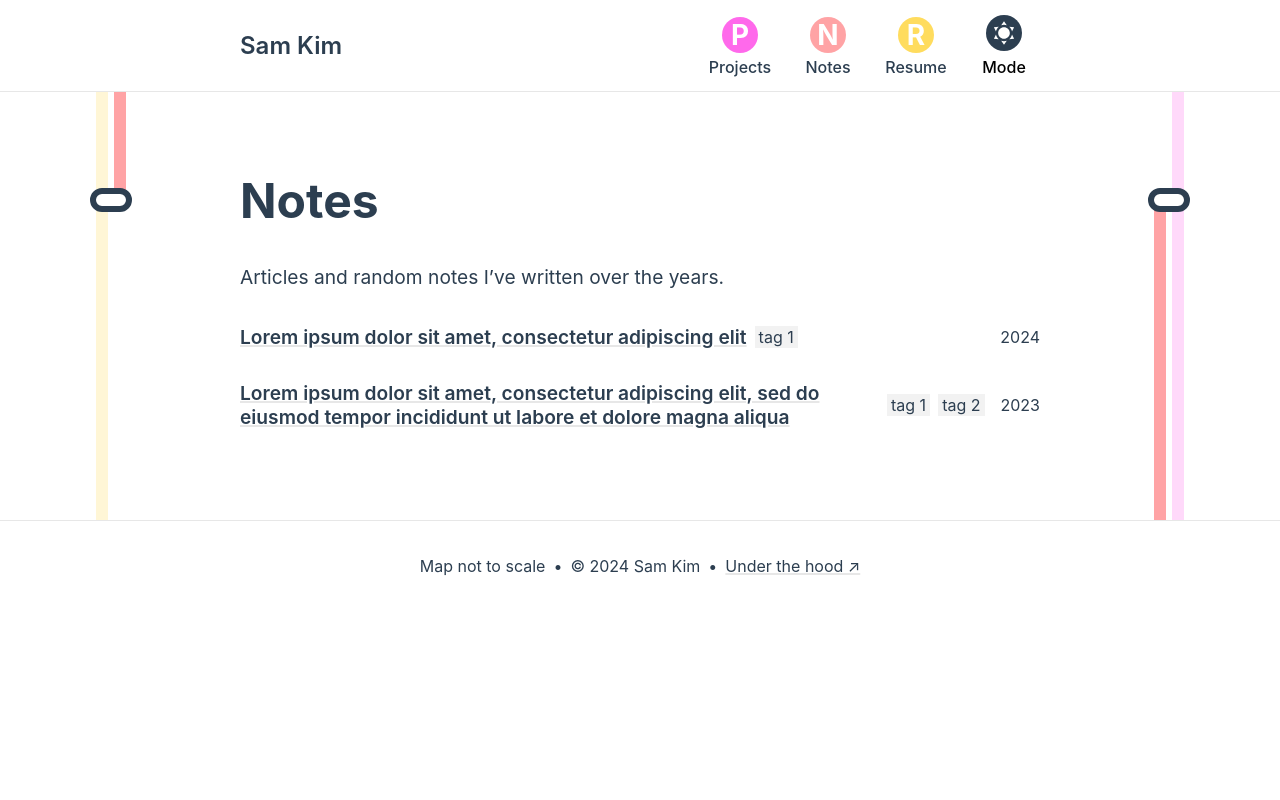
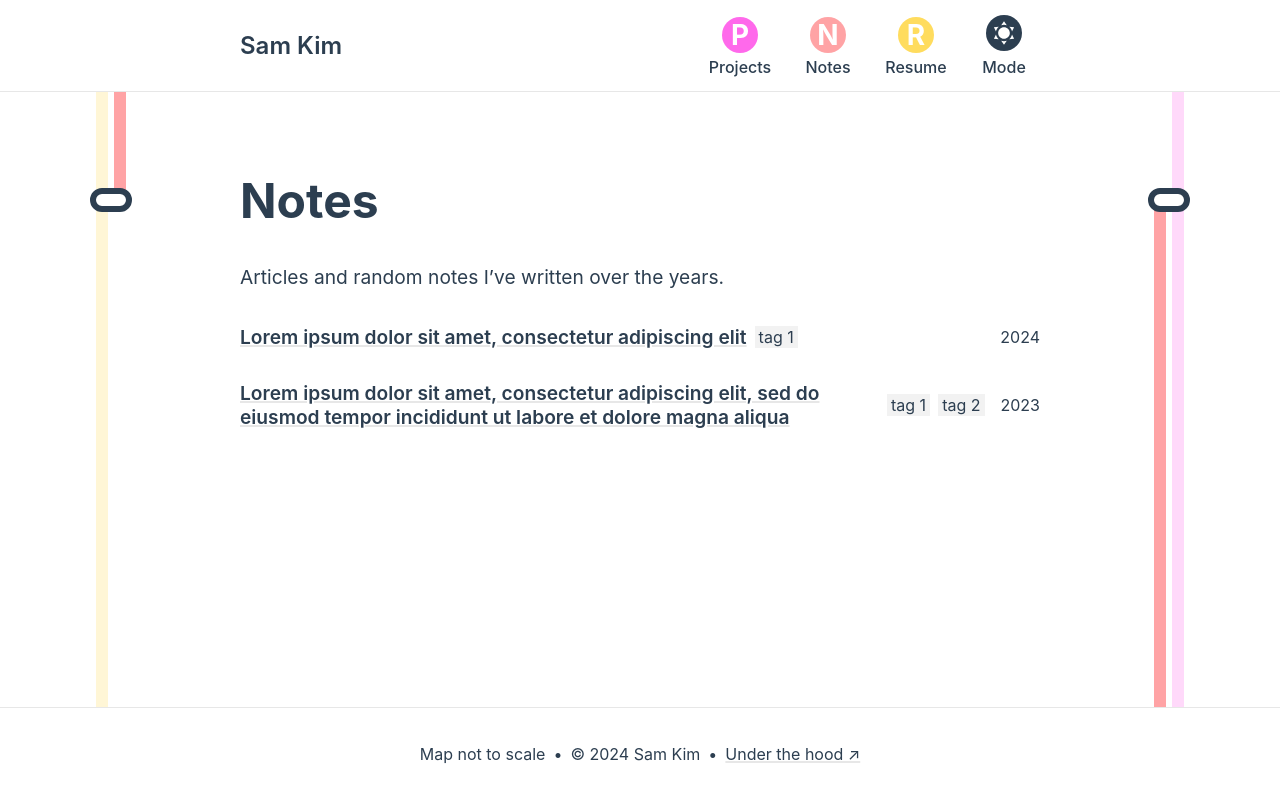
Before and after one commit to sam-k/sam-k-v3, a Vue app: page /notes in a window 1280 px wide. Built offline with nearby package versions, Linux system fonts and the light colour scheme.

Commit message:
Add 404 page & affix footer to bottom of scroll (#12)
Add proper 404 page, and affix footer to the bottom of the page if
content height is too short.

Also includes miscellaneous fixes, including waiting till router
navigation is ready to render a page.

```diff
--- a/src/App.vue
+++ b/src/App.vue
@@ -4,8 +4,6 @@
   import WeatherSunnyIcon from './components/icons/WeatherSunnyIcon.vue';
   import NavHeaderItem from './components/nav/NavHeaderItem.vue';
   import store from './store.ts';
-
-  store.applyDarkMode(/* isInitialRender= */ true);
 </script>
 
 <template>
@@ -28,6 +26,7 @@
         <button
           aria-label="Dark Mode Toggle"
           :class="[$style.darkModeButton, 'noHover']"
+          type="button"
           tabindex="0"
           @click="store.toggleDarkMode"
         >
@@ -68,7 +67,7 @@
     left: 0;
     width: 100%;
     height: var(--nav-height);
-    border-bottom: 1px solid var(--color-border);
+    border-bottom: var(--header-footer-border-width) solid var(--color-border);
     background-color: var(--color-background);
     line-height: 1;
   }
@@ -106,27 +105,29 @@
     .darkModeButton {
       font-weight: 500;
     }
-
-    .darkModeButton {
-      padding: 0;
-      font-size: 1rem;
-      background-color: unset;
-      border: none;
-      cursor: pointer;
-    }
   }
 
   .viewContainer {
+    --view-container-top-padding: calc(var(--nav-height) + 5rem);
+    --view-container-bottom-padding: var(--nav-height);
+
+    min-height: calc(
+      100vh - var(--nav-height) - var(--view-container-top-padding) -
+        var(--view-container-bottom-padding) - 2 *
+        var(--header-footer-border-width)
+    );
     margin: 0 auto;
-    padding: calc(var(--nav-height) + 5rem) 0 var(--nav-height) 0;
+    padding: var(--view-container-top-padding) 0
+      var(--view-container-bottom-padding) 0;
   }
 
   footer {
     z-index: var(--nav-z-index);
     position: relative;
+    bottom: 0;
     width: 100%;
     height: var(--nav-height);
-    border-top: 1px solid var(--color-border);
+    border-top: var(--header-footer-border-width) solid var(--color-border);
     background-color: var(--color-background);
   }
 
--- a/src/assets/main.css
+++ b/src/assets/main.css
@@ -20,6 +20,7 @@ body {
   font-size: 16px;
   text-rendering: optimizelegibility;
 
+  --header-footer-border-width: 1px;
   --nav-z-index: 999999;
   --nav-height: 5.6875rem;
 }
@@ -59,7 +60,13 @@ ul {
 }
 
 button {
+  padding: unset;
+  font-size: unset;
+  color: unset;
+  background-color: unset;
+  border: none;
   font-family: inherit;
+  cursor: pointer;
 }
 
 a {
--- a/src/components/common/background/BackgroundLine.vue
+++ b/src/components/common/background/BackgroundLine.vue
@@ -1,13 +1,14 @@
 <script setup lang="ts">
   const props = defineProps<{
     index: number;
-    fontSize: string;
+    fontSize?: string;
     baseIndex?: number;
     hidden?: boolean;
   }>();
 
   const leftIndex = props.index;
   const rightIndex = 2 - props.index;
+  const fontSizeOrDefault = props.fontSize ?? '1em';
 
   const leftDisplay =
     props.index >= (props.baseIndex ?? props.index)
@@ -18,9 +19,7 @@
       ? 'inherit'
       : 'none';
 
-  const yOffset = props.hidden
-    ? '-99999px'
-    : `calc(${props.fontSize} / 2)`;
+  const yOffset = props.hidden ? '-99999px': `calc(${fontSizeOrDefault} / 2)`;
 
   const lineColor = `var(--color-accent-${props.index + 1})`;
   const lineOpacity = props.hidden ? '25%' : '100%';
--- a/src/components/common/background/BackgroundStop.vue
+++ b/src/components/common/background/BackgroundStop.vue
@@ -1,11 +1,12 @@
 <script setup lang="ts">
   const props = defineProps<{
     index: number;
-    fontSize: string;
+    fontSize?: string;
   }>();
 
   const leftIndex = props.index;
   const rightIndex = 2 - props.index;
+  const fontSizeOrDefault = props.fontSize ?? '1em';
 </script>
 
 <template>
@@ -31,7 +32,7 @@
       position: absolute;
       content: '';
       z-index: calc(var(--nav-z-index) - 1);
-      bottom: calc((v-bind(fontSize) - var(--line-width)) / 2);
+      bottom: calc((v-bind(fontSizeOrDefault) - var(--line-width)) / 2);
       height: var(--line-width);
       background-color: var(--color-background);
       border: var(--stop-border-width) solid var(--color-text);
--- /dev/null
+++ b/src/components/common/background/RandomBackgroundLine.vue
@@ -0,0 +1,30 @@
+<script setup lang="ts">
+  import BackgroundLine from './BackgroundLine.vue';
+
+  const randomIndex = Math.floor(Math.random() * 3);
+  const randomLeftOffset = `${Math.floor(Math.random() * 90) + 5}%`;
+  const randomHidden =  Math.floor(Math.random() * 2) === 0;
+</script>
+
+<template>
+  <BackgroundLine
+    :class="$style.line"
+    :index="randomIndex"
+    :base-index="-1"
+    :hidden="randomHidden"
+  />
+</template>
+
+<style module>
+  .line {
+    z-index: -1;
+    left: v-bind(randomLeftOffset);
+    position: absolute;
+    bottom: 0;
+
+    --line-width: 12px;
+    --line-gap: 0;
+    --gutter-center-x-offset: 0;
+    --gutter-innermost-line-x-offset: 0;
+  }
+</style>
--- a/src/main.ts
+++ b/src/main.ts
@@ -3,9 +3,12 @@ import './assets/main.css';
 import {createApp} from 'vue';
 import App from './App.vue';
 import router from './router';
+import store from './store';
+
+store.applyDarkMode(/* isInitialRender= */ true);
 
 const app = createApp(App);
 
 app.use(router);
 
-app.mount('#app');
+router.isReady().then(() => app.mount('#app'));
--- a/src/router/index.ts
+++ b/src/router/index.ts
@@ -23,5 +23,10 @@ export default createRouter({
       name: 'resume',
       component: () => import('../views/ResumeView.vue'),
     },
+    {
+      path: '/:pathMatch(.*)',
+      name: '404',
+      component: () => import('../views/PageNotFoundView.vue'),
+    },
   ],
 });
--- /dev/null
+++ b/src/views/PageNotFoundView.vue
@@ -0,0 +1,41 @@
+<script setup lang="ts">
+  import RandomBackgroundLine from '../components/common/background/RandomBackgroundLine.vue';
+</script>
+
+<template>
+  <div :class="$style.container">
+    <div :class="$style.textContainer">
+      <h1>ATTN: Page Not Found</h1>
+      <p>Trains are not stopping at the page you’re looking for.</p>
+    </div>
+    <RandomBackgroundLine v-for="i in 8" :key="i" />
+  </div>
+</template>
+
+<style module>
+  .container {
+    display: flex;
+  }
+
+  .textContainer {
+    display: flex;
+    flex-direction: column;
+    row-gap: 2rem;
+    margin: auto;
+    padding: 2rem;
+    text-align: center;
+    background-color: var(--color-background);
+    box-shadow: 0px 0px 3rem 5rem var(--color-background);
+  }
+
+  .backgroundLine{
+    z-index: -1;
+    position: absolute;
+    bottom: 0;
+
+    --line-width: 12px;
+    --line-gap: 0;
+    --gutter-center-x-offset: 0;
+    --gutter-innermost-line-x-offset: 0;
+  }
+</style>
```
